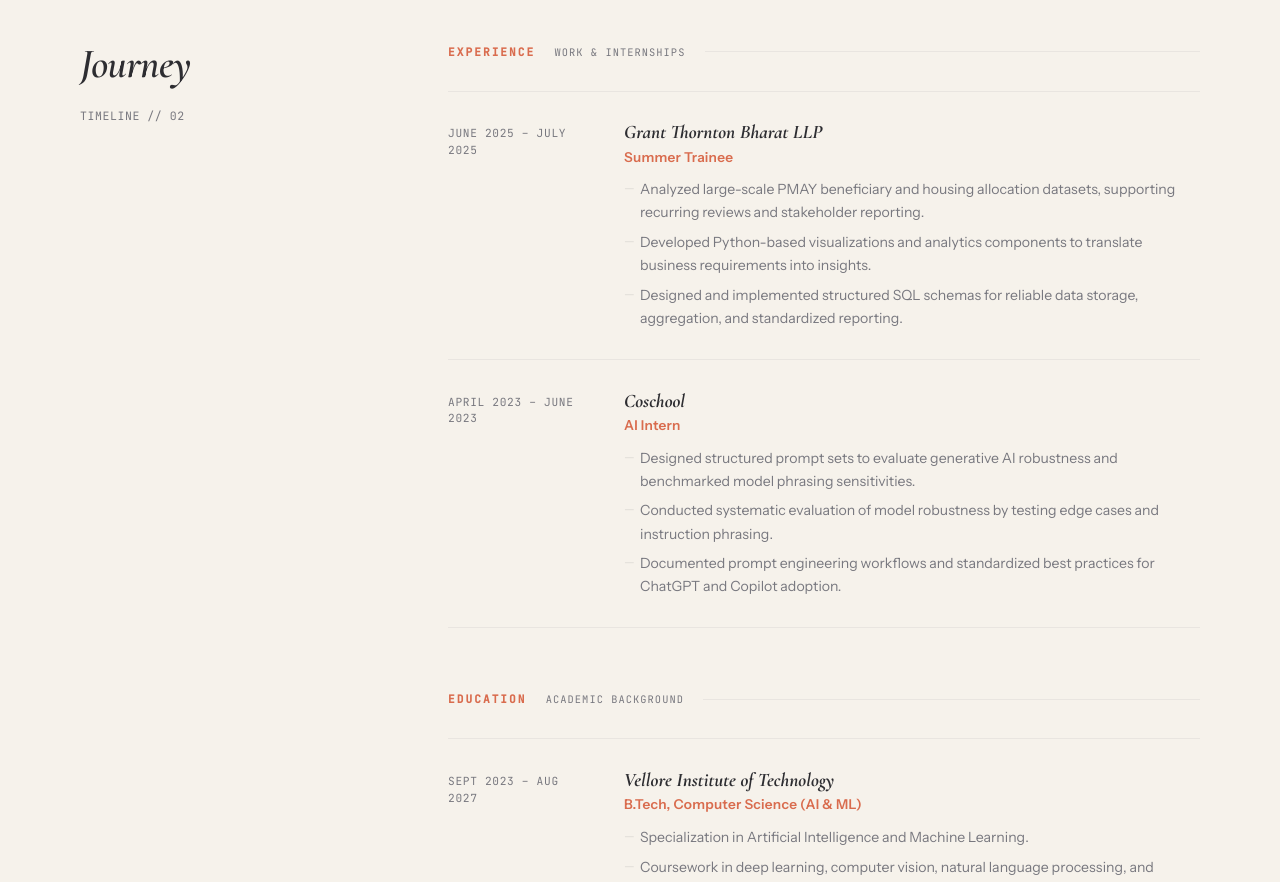
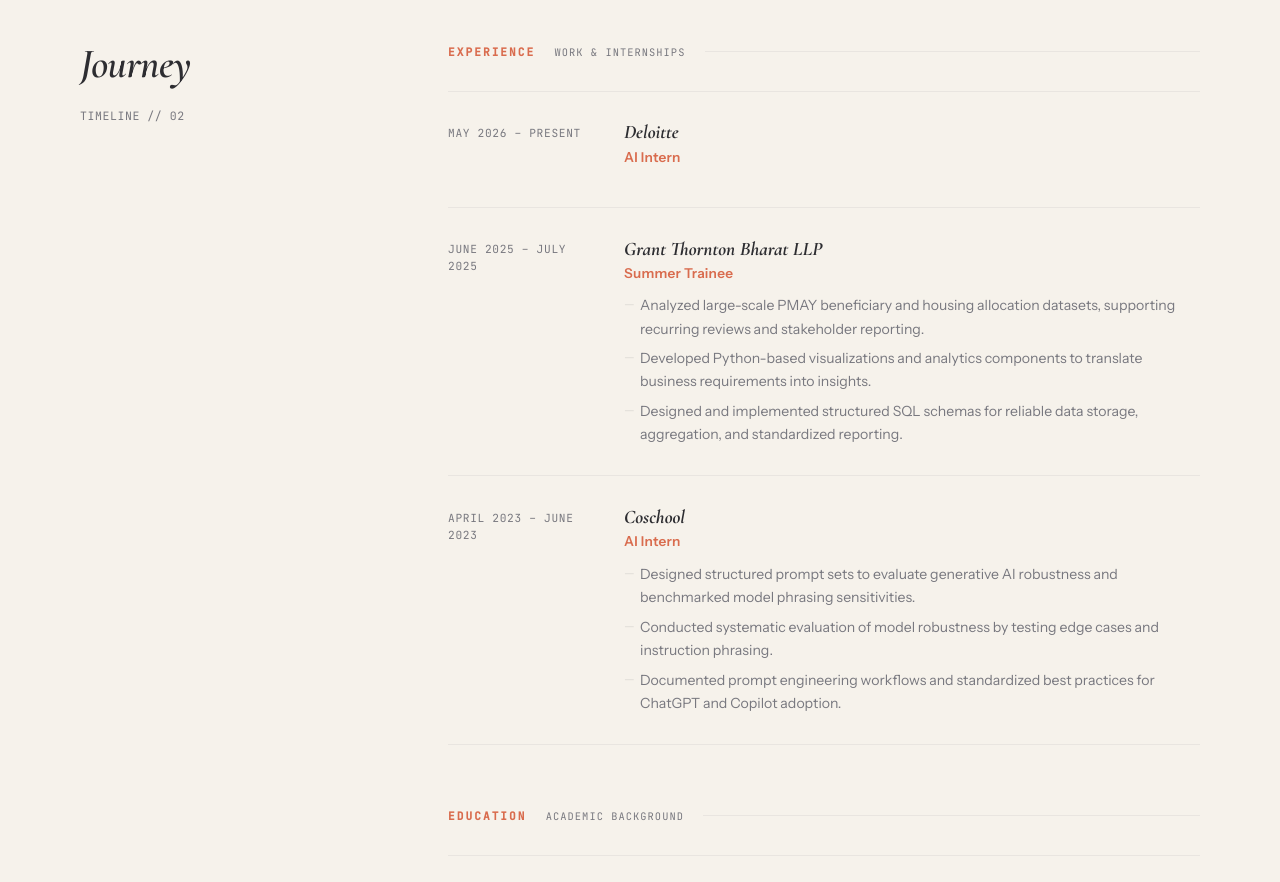
Before and after one commit to ShikharVeer10/ShikharVeer10.github.io, a React (Vite) app: page / in a window 1280 px wide. Shown: the part 3260-4142 px from the top of the page. Built offline with nearby package versions, Linux system fonts and the light colour scheme; no server answers.

Commit message:
Add Deloitte AI Intern role to experience section

```diff
--- a/src/data.js
+++ b/src/data.js
@@ -83,6 +83,12 @@
 
 export const journey = {
   experience: [
+    {
+      company: "Deloitte",
+      role: "AI Intern",
+      date: "May 2026 – Present",
+      bullets: []
+    },
     {
       company: "Grant Thornton Bharat LLP",
       role: "Summer Trainee",
```
